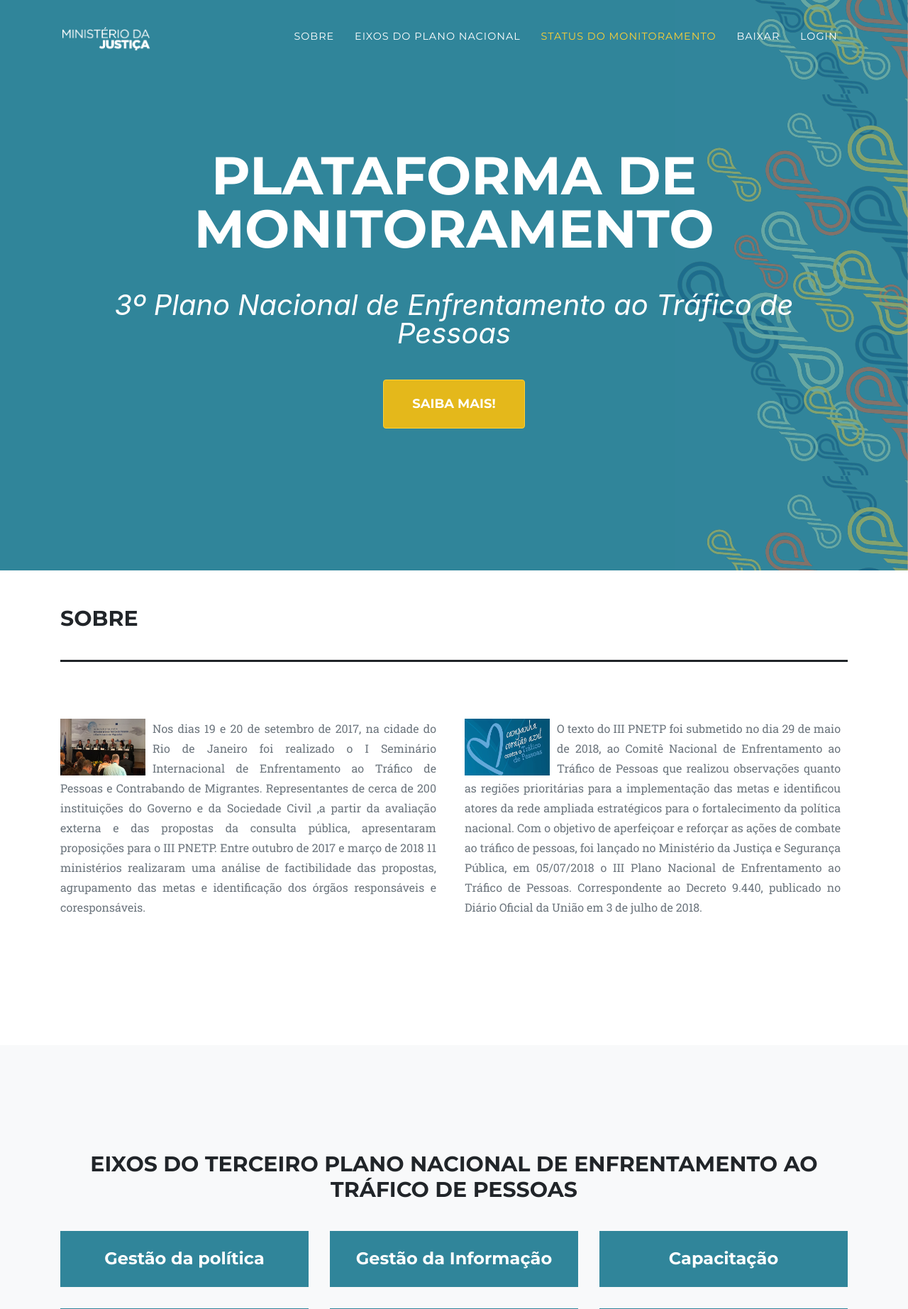
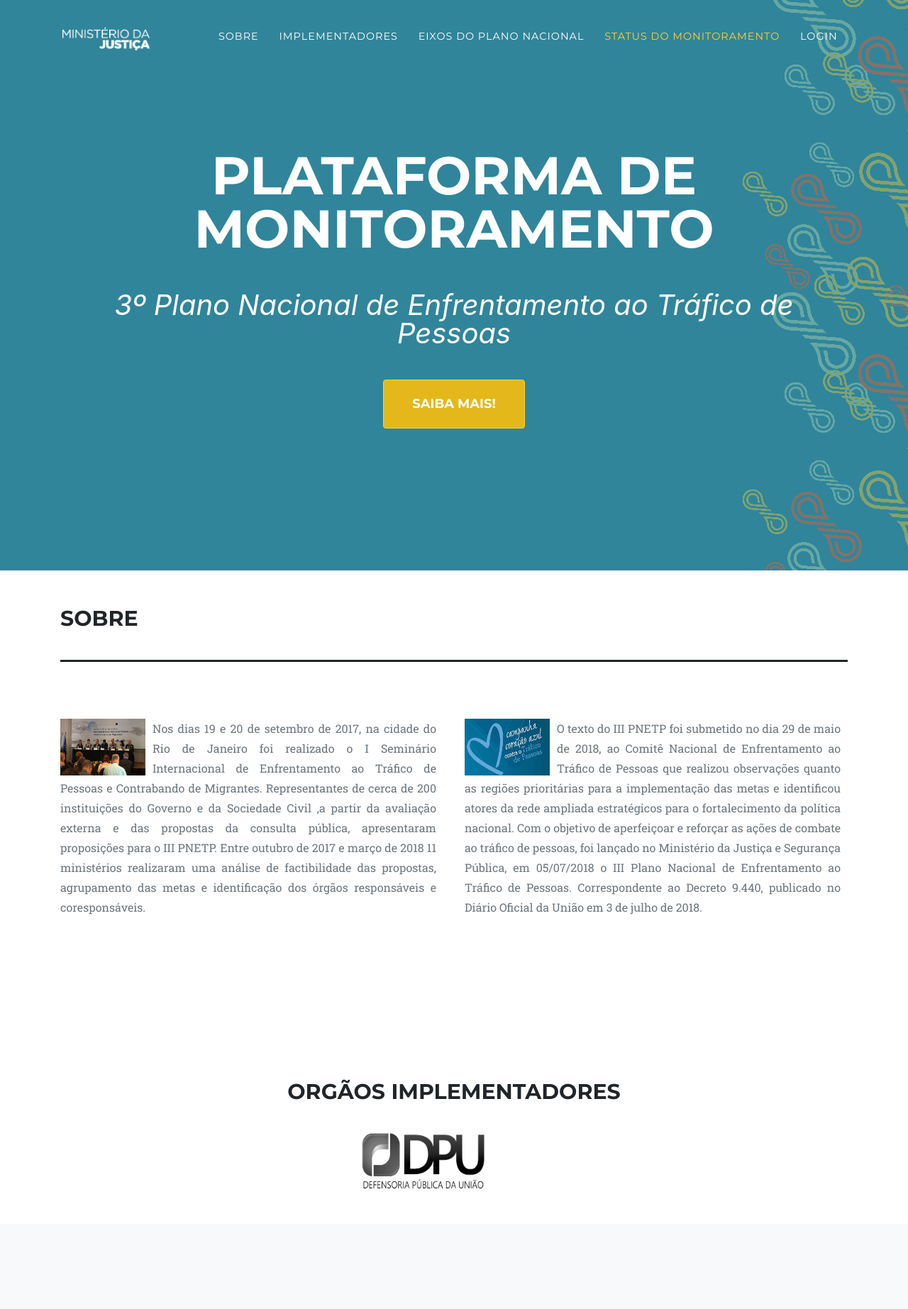
Before and after one commit to lagcrs/pnetp, a PHP site: page / in a window 1280 px wide. Shown: the top 1845 px of the page at 71% size. Run offline with PHP 8.4, Linux system fonts and the light colour scheme; some libraries are stand-ins or nearby versions; some web fonts are replaced.

Commit message:
Arrumando index

```diff
--- a/frame/css/agency.css
+++ b/frame/css/agency.css
@@ -682,3 +682,10 @@ ul.social-buttons li a:active, ul.social-buttons li a:focus, ul.social-buttons l
 .portfolio-modal .card{
   border: none;
 }
+#carouselExampleSlidesOnly .d-block{
+  width: 260px;
+  height: 80px;;
+}
+#implementadores{
+
+}
--- a/frame/footer.php
+++ b/frame/footer.php
@@ -1,10 +1,38 @@
 <footer>
-
-          <div class="col-md-4 offset-md-8">
+  <div class="row">
+        <!-- Imagem Campanha -->
+          <div class="col-md-4">
             <img src="img/campanha.png" id="img-footer" />
           </div>
-        <div class="col-md-4">
-        <span class="copyright">Copyright &copy; Made by <b>Salvation</b></span>
-        </div>
+        <!-- Links Ministérios -->
+          <div class="col-md-4">
+            <div class="row">
+              <a href="http://www.itamaraty.gov.br/pt-BR/" target="_blank">Ministério das Relações Exteriores</a>
+            </div>
+            <div class="row">
+              <a href="http://www.trabalho.gov.br/" target="_blank">Ministério do Trabalho</a>
+            </div>
+            <div class="row">
+              <a href="http://www.dpu.def.br/" target="_blank">Defensoria Pública da União</a>
+            </div>
+            <div class="row">
+              <a href="http://www.mdh.gov.br/" target="_blank">Ministério dos Direitos Humanos</a>
+            </div>
+            <div class="row">
+              <a href="https://www.mec.gov.br/" target="_blank">Ministério da Educação</a>
+            </div>
+            <div class="row">
+              <a href="http://portalms.saude.gov.br/" target="_blank">Ministério da Saúde</a>
+            </div>
+            <div class="row">
+              <a href="http://mds.gov.br/" target="_blank">Ministério do Desenvolvimento Social</a>
+            </div>
+            <div class="row">
+              <a href="http://www.seguranca.gov.br/" target="_blank">Ministério da Segurança Pública</a>
+            </div>
+          </div>
 
-    </footer>
+    </div>
+
+
+</footer>
--- a/frame/index.php
+++ b/frame/index.php
@@ -41,16 +41,17 @@
               <a class="nav-link js-scroll-trigger" href="#services">Sobre</a>
             </li>
             <li class="nav-item">
+              <a class="nav-link js-scroll-trigger" href="#implementadores">Implementadores</a>
+            </li>
+            <li class="nav-item">
               <a class="nav-link js-scroll-trigger" href="#portfolio">Eixos do Plano Nacional</a>
             </li>
             <li class="nav-item">
               <a class="nav-link js-scroll-trigger" href="#about">Status do Monitoramento</a>
             </li>
+
             <li class="nav-item">
-              <a class="nav-link js-scroll-trigger" href="#team">Baixar</a>
-            </li>
-            <li class="nav-item">
-              <a class="nav-link js-scroll-trigger" href="login.php">Login</a>
+              <a class="nav-link js-scroll-trigger" href="login.php" target="_blank">Login</a>
             </li>
           </ul>
         </div>
@@ -101,6 +102,50 @@
           </div>
         </div>
     </section>
+
+ <!-- Clients -->
+    <section class="py-5" id="implementadores">
+      <div class="container">
+        <div class="row">
+          <div class="col-lg-12 text-center">
+            <h2 class="section-heading text-uppercase">Orgãos Implementadores</h2>
+          </div>
+        </div>
+        <div class="row">
+        <div class="col-lg-6 offset-lg-4">
+        <div id="carouselExampleSlidesOnly" class="carousel slide" data-ride="carousel">
+          <div class="carousel-inner">
+            <div class="carousel-item active">
+              <img class="d-block" src="img/ministerios/dpu.png" alt="Defensoria Pública da União">
+            </div>
+            <div class="carousel-item">
+              <img class="d-block" src="img/ministerios/enap.png" alt="Escola Nacional de Administração Pública">
+            </div>
+            <div class="carousel-item">
+              <img class="d-block" src="img/ministerios/ministerio_direitos_humanos.png" alt="Ministério dos Direitos Humanos">
+            </div>
+            <div class="carousel-item">
+              <img class="d-block" src="img/ministerios/ministerio_desenvolvimento_social.png" alt="Ministério do Desenvolvimento Social">
+            </div>
+            <div class="carousel-item">
+              <img class="d-block" src="img/ministerios/ministerio_educacao.png" alt="Ministério da Educação">
+            </div>
+            <div class="carousel-item">
+              <img class="d-block" src="img/ministerios/ministerio_relacoes_exteriores.png" alt="Ministério das Relações Exteriores">
+            </div>
+            <div class="carousel-item">
+              <img class="d-block" src="img/ministerios/ministerio_seguranca_publica.png" alt="Ministério da Segurança Pública">
+            </div>
+            <div class="carousel-item">
+              <img class="d-block" src="img/ministerios/ministerio_trabalho.png" alt="Ministério do Trabalho">
+            </div>
+          </div>
+        </div>
+       </div>
+      </div>
+
+    </section>
+
 
     <!-- Portfolio Grid -->
     <section class="bg-light" id="portfolio">
```
Also changed, not shown: other parts of frame/index.php (+1 -45 lines), frame/img/ministerios/dpu.png (added), frame/img/ministerios/enap.png (added), frame/img/ministerios/ministerio_desenvolvimento_social.png (added), frame/img/ministerios/ministerio_direitos_humanos.png (added), frame/img/ministerios/ministerio_educacao.png (added), frame/img/ministerios/ministerio_relacoes_exteriores.png (added), frame/img/ministerios/ministerio_saude.png (added), frame/img/ministerios/ministerio_seguranca_publica.png (added), frame/img/ministerios/ministerio_trabalho.png (added), frame/img/ministerios/nos.png.
